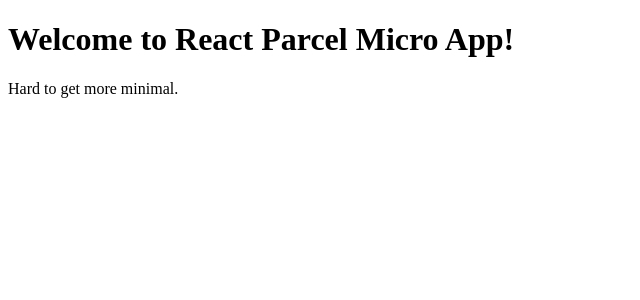
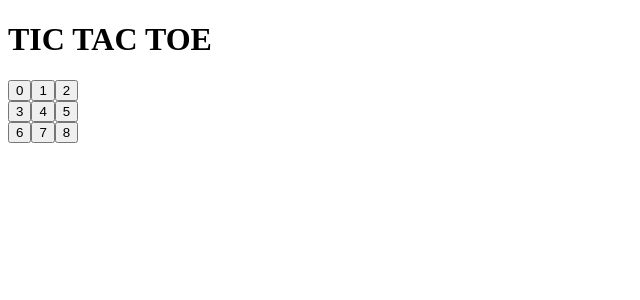
Before and after one commit to shelooks16/tictactoe, a React (Vite) app: page / in a window 1280 px wide. Shown: the top 300 px of the page, without its empty margins (0-640 px from the left). Built offline with nearby package versions, Linux system fonts and the light colour scheme.

Commit message:
created board and square components

```diff
--- a/src/App.js
+++ b/src/App.js
@@ -1,11 +1,12 @@
-import React from "react";
+import React from 'react';
+import Board from './components/Board';
 
 const App = () => {
   return (
-    <>
-      <h1>Welcome to React Parcel Micro App!</h1>
-      <p>Hard to get more minimal.</p>
-    </>
+    <div>
+      <h1>TIC TAC TOE</h1>
+      <Board />
+    </div>
   );
 };
 
--- /dev/null
+++ b/src/components/Board.js
@@ -0,0 +1,26 @@
+import React from 'react';
+import Square from './Square';
+
+const Board = () => {
+  return (
+    <div>
+      <div>
+        <Square value={0} />
+        <Square value={1} />
+        <Square value={2} />
+      </div>
+      <div>
+        <Square value={3} />
+        <Square value={4} />
+        <Square value={5} />
+      </div>
+      <div>
+        <Square value={6} />
+        <Square value={7} />
+        <Square value={8} />
+      </div>
+    </div>
+  );
+};
+
+export default Board;
--- /dev/null
+++ b/src/components/Square.js
@@ -0,0 +1,7 @@
+import React from 'react';
+
+const Square = ({ value }) => {
+  return <button type="button">{value}</button>;
+};
+
+export default Square;
```
